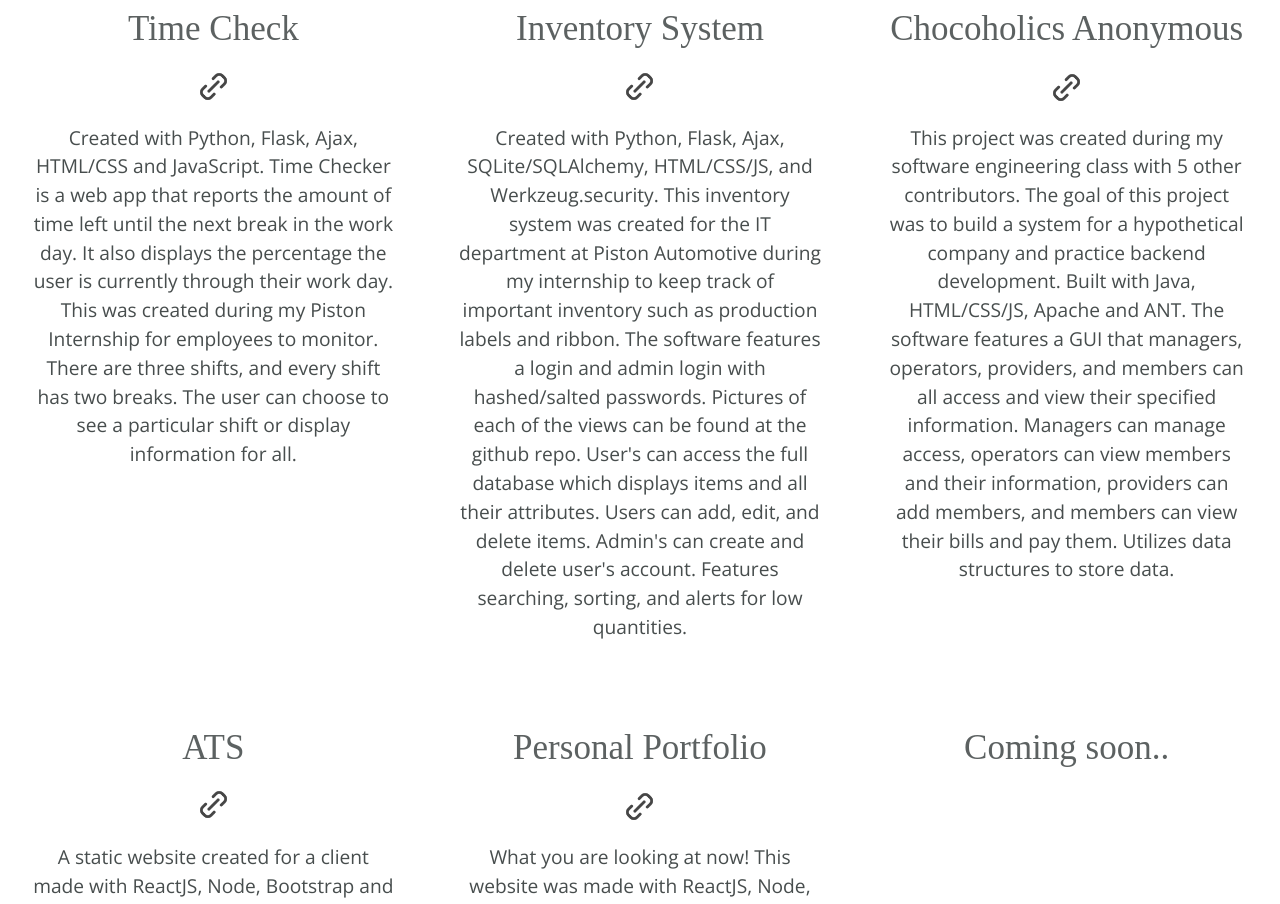
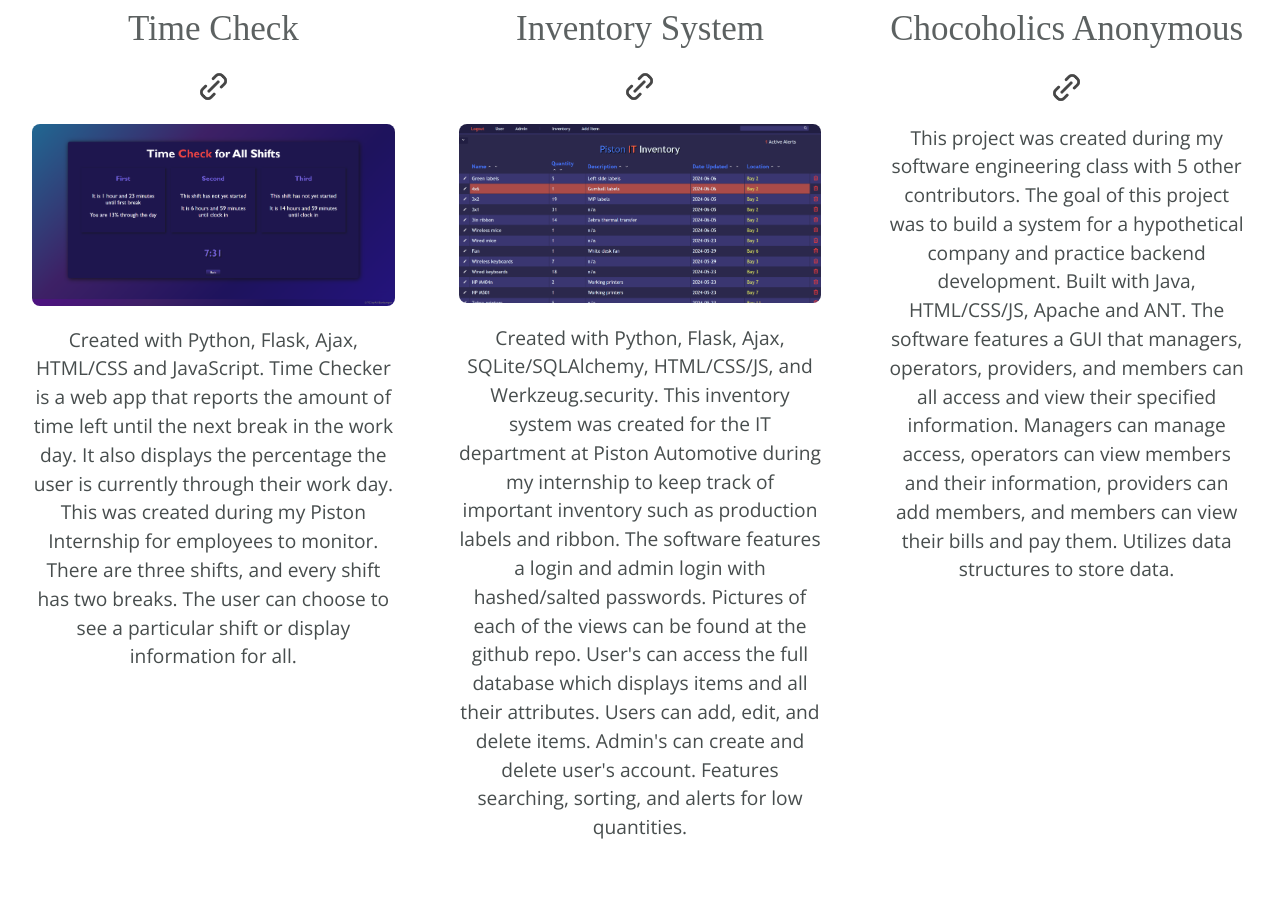
Before and after one commit to aliburkemper12/personal-portfolio, a React (Create React App) app in the folder personal-portfolio/: page / in a window 1280 px wide. Shown: the part 3360-4264 px from the top of the page. Built offline with nearby package versions, Linux system fonts and the light colour scheme.

Commit message:
added project images

```diff
--- a/personal-portfolio/src/App.css
+++ b/personal-portfolio/src/App.css
@@ -256,6 +256,12 @@ p {
 }
 .pic:hover {
   transform: translateY(-5px);
+}
+.preview {
+  width: 90%;
+  height: auto;
+  margin-bottom: 5%;
+  border-radius: 8px;
 }
 .project-container {
   padding-top: 40%;
--- a/personal-portfolio/src/pages/Home.js
+++ b/personal-portfolio/src/pages/Home.js
@@ -3,6 +3,8 @@ import github from '../img/github.png'
 import link from '../img/link.png'
 import { Fade } from "react-awesome-reveal";
 import headshot from "../img/headshot_transparent.png"
+import timecheck from "../img/timecheck.png"
+import inventory from "../img/home_snip.png"
 
 export default function Home() {
     return (
@@ -129,6 +131,7 @@ export default function Home() {
             <div className="row">
                 <div className="col-lg-4">
                     <p><a className="title" href="https://github.com/aliburkemper12/time-checker-repo.git" target="_blank"><b>Time Check<img className='pic' src={link} alt="link"></img></b></a></p>
+                    <img src={ timecheck } alt="timecheck" className="preview"></img>
                     <p>Created with Python, Flask, Ajax, HTML/CSS and JavaScript. Time Checker is a web app that reports the amount of time left until the next break in the work day. It also displays the
                         percentage the user is currently through their work day. This was created
                         during my Piston Internship for employees to monitor. There are three shifts, and every shift has two breaks. The user can choose to see a particular
@@ -137,6 +140,7 @@ export default function Home() {
                 </div>
                 <div className="col-lg-4">
                     <p><a className="title" href="https://github.com/aliburkemper12/inventory-system-piston.git" target="_blank"><b>Inventory System<img className='pic' src={link} alt="link"></img></b></a></p>
+                    <img src={ inventory } alt="inventory" className="preview"></img>
                     <p>Created with Python, Flask, Ajax, SQLite/SQLAlchemy, HTML/CSS/JS, and Werkzeug.security. This inventory system was created for the IT
                         department at Piston Automotive during my internship to keep track of important inventory such as
                         production labels and ribbon. The software features a login and admin login with hashed/salted passwords.
```
Also changed, not shown: personal-portfolio/src/img/home_snip.png (added), personal-portfolio/src/img/timecheck.png (added).
